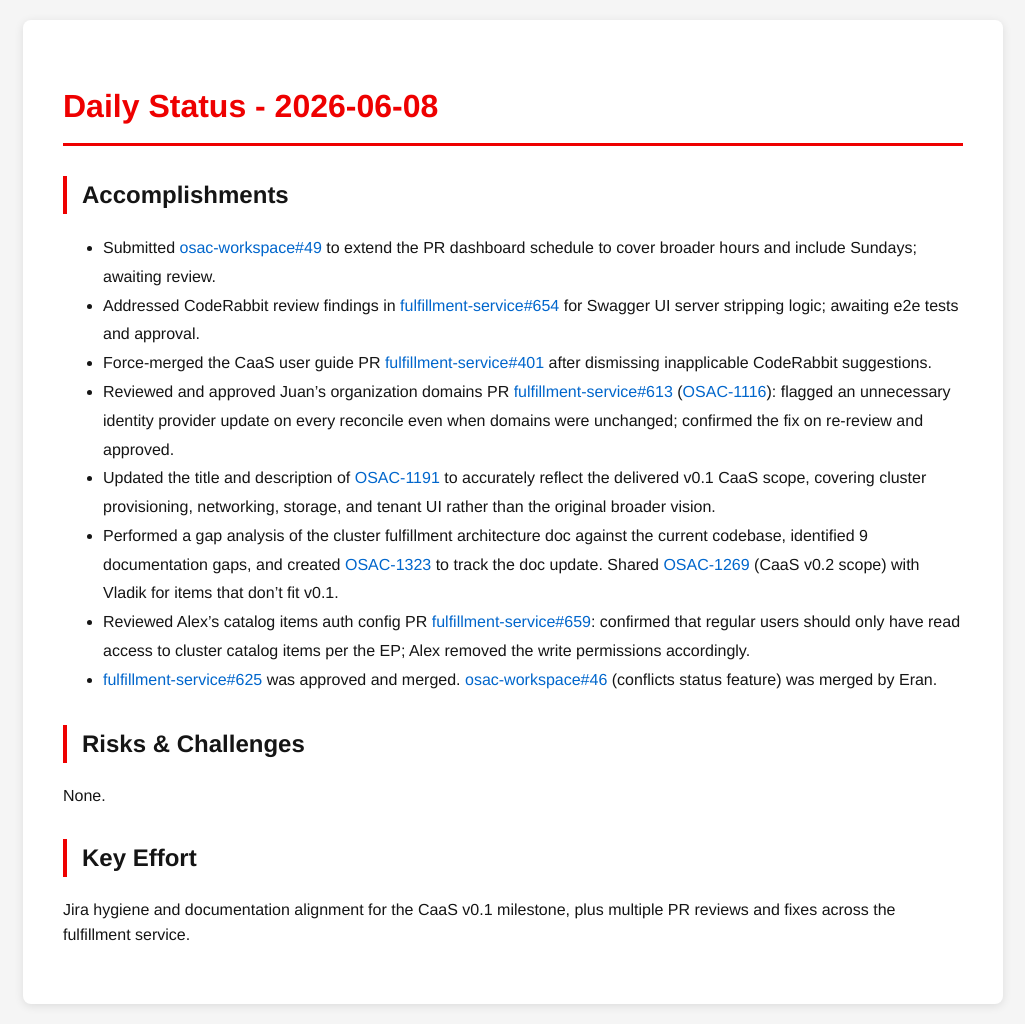
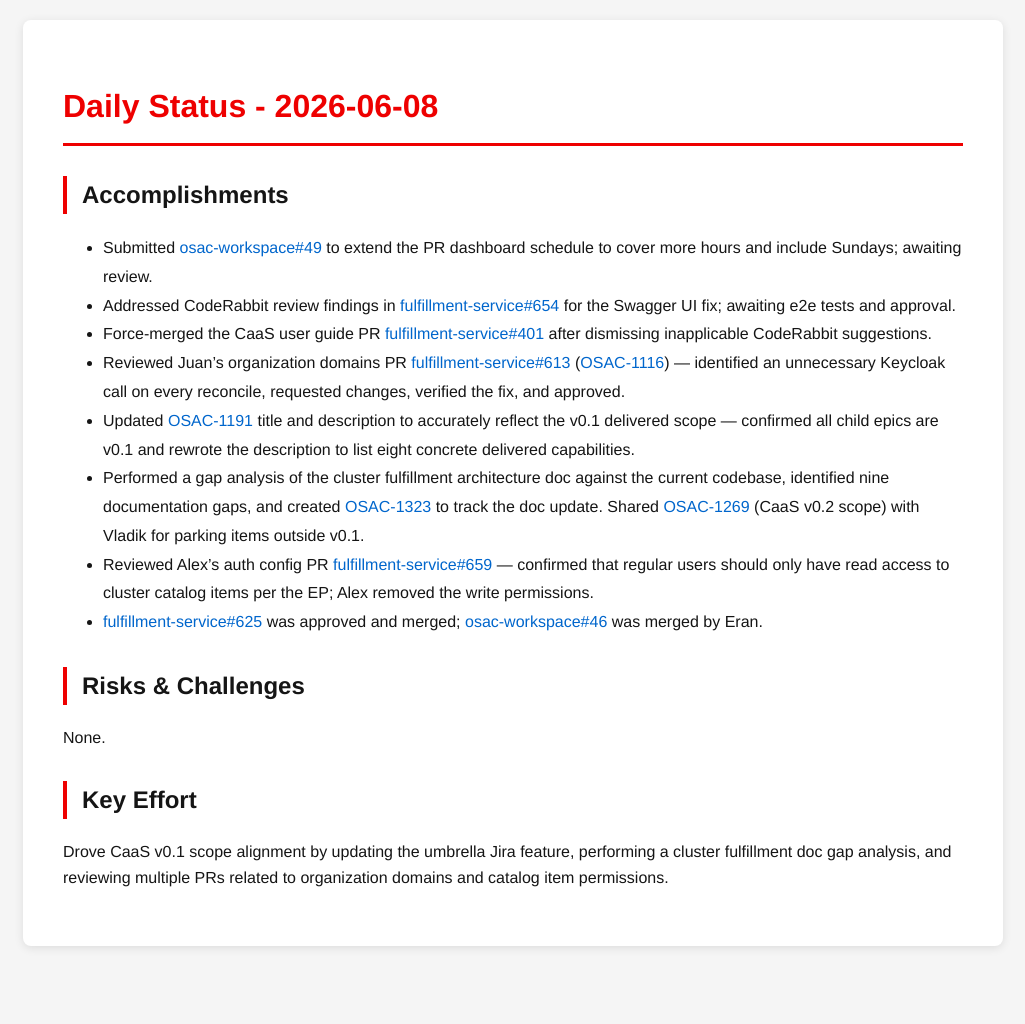
Before and after one commit to tzvatot/daily-status, a Jekyll site: the page built from 2026-06-08.md, in a window 1280 px wide. Shown: the whole page, without its empty margins (127-1152 px from the left). Built offline with Jekyll 4.4.1, drawn with Linux system fonts in a browser that asks for light colours; after the commit the page ends 966 px from its top, so only the background shows below that.

Commit message:
Daily status update - 2026-06-08

```diff
--- a/2026-06-08.md
+++ b/2026-06-08.md
@@ -7,17 +7,17 @@
 # Daily Status - 2026-06-08
 
 ## Accomplishments
-- Submitted [osac-workspace#49](https://github.com/osac-project/osac-workspace/pull/49) to extend the PR dashboard schedule to cover broader hours and include Sundays; awaiting review.
-- Addressed CodeRabbit review findings in [fulfillment-service#654](https://github.com/osac-project/fulfillment-service/pull/654) for Swagger UI server stripping logic; awaiting e2e tests and approval.
+- Submitted [osac-workspace#49](https://github.com/osac-project/osac-workspace/pull/49) to extend the PR dashboard schedule to cover more hours and include Sundays; awaiting review.
+- Addressed CodeRabbit review findings in [fulfillment-service#654](https://github.com/osac-project/fulfillment-service/pull/654) for the Swagger UI fix; awaiting e2e tests and approval.
 - Force-merged the CaaS user guide PR [fulfillment-service#401](https://github.com/osac-project/fulfillment-service/pull/401) after dismissing inapplicable CodeRabbit suggestions.
-- Reviewed and approved Juan's organization domains PR [fulfillment-service#613](https://github.com/osac-project/fulfillment-service/pull/613) ([OSAC-1116](https://redhat.atlassian.net/browse/OSAC-1116)): flagged an unnecessary identity provider update on every reconcile even when domains were unchanged; confirmed the fix on re-review and approved.
-- Updated the title and description of [OSAC-1191](https://redhat.atlassian.net/browse/OSAC-1191) to accurately reflect the delivered v0.1 CaaS scope, covering cluster provisioning, networking, storage, and tenant UI rather than the original broader vision.
-- Performed a gap analysis of the cluster fulfillment architecture doc against the current codebase, identified 9 documentation gaps, and created [OSAC-1323](https://redhat.atlassian.net/browse/OSAC-1323) to track the doc update. Shared [OSAC-1269](https://redhat.atlassian.net/browse/OSAC-1269) (CaaS v0.2 scope) with Vladik for items that don't fit v0.1.
-- Reviewed Alex's catalog items auth config PR [fulfillment-service#659](https://github.com/osac-project/fulfillment-service/pull/659): confirmed that regular users should only have read access to cluster catalog items per the EP; Alex removed the write permissions accordingly.
-- [fulfillment-service#625](https://github.com/osac-project/fulfillment-service/pull/625) was approved and merged. [osac-workspace#46](https://github.com/osac-project/osac-workspace/pull/46) (conflicts status feature) was merged by Eran.
+- Reviewed Juan's organization domains PR [fulfillment-service#613](https://github.com/osac-project/fulfillment-service/pull/613) ([OSAC-1116](https://redhat.atlassian.net/browse/OSAC-1116)) — identified an unnecessary Keycloak call on every reconcile, requested changes, verified the fix, and approved.
+- Updated [OSAC-1191](https://redhat.atlassian.net/browse/OSAC-1191) title and description to accurately reflect the v0.1 delivered scope — confirmed all child epics are v0.1 and rewrote the description to list eight concrete delivered capabilities.
+- Performed a gap analysis of the cluster fulfillment architecture doc against the current codebase, identified nine documentation gaps, and created [OSAC-1323](https://redhat.atlassian.net/browse/OSAC-1323) to track the doc update. Shared [OSAC-1269](https://redhat.atlassian.net/browse/OSAC-1269) (CaaS v0.2 scope) with Vladik for parking items outside v0.1.
+- Reviewed Alex's auth config PR [fulfillment-service#659](https://github.com/osac-project/fulfillment-service/pull/659) — confirmed that regular users should only have read access to cluster catalog items per the EP; Alex removed the write permissions.
+- [fulfillment-service#625](https://github.com/osac-project/fulfillment-service/pull/625) was approved and merged; [osac-workspace#46](https://github.com/osac-project/osac-workspace/pull/46) was merged by Eran.
 
 ## Risks & Challenges
 None.
 
 ## Key Effort
-Jira hygiene and documentation alignment for the CaaS v0.1 milestone, plus multiple PR reviews and fixes across the fulfillment service.
+Drove CaaS v0.1 scope alignment by updating the umbrella Jira feature, performing a cluster fulfillment doc gap analysis, and reviewing multiple PRs related to organization domains and catalog item permissions.
```
